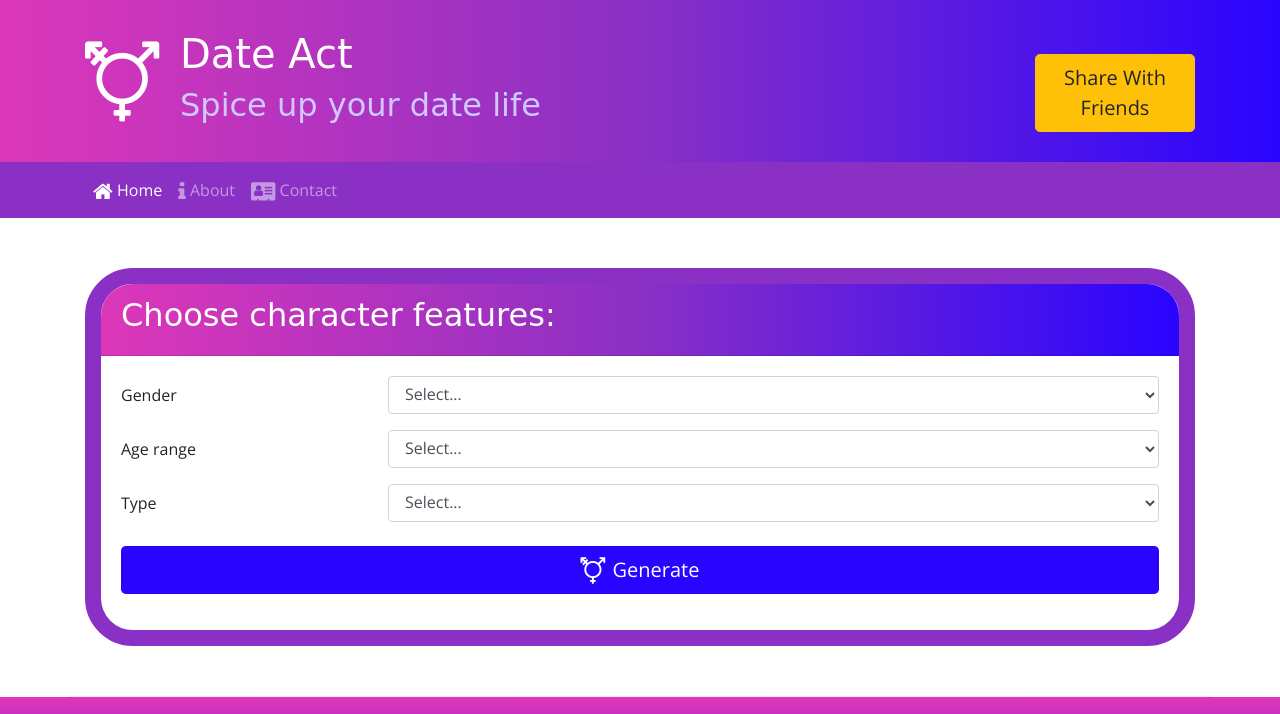
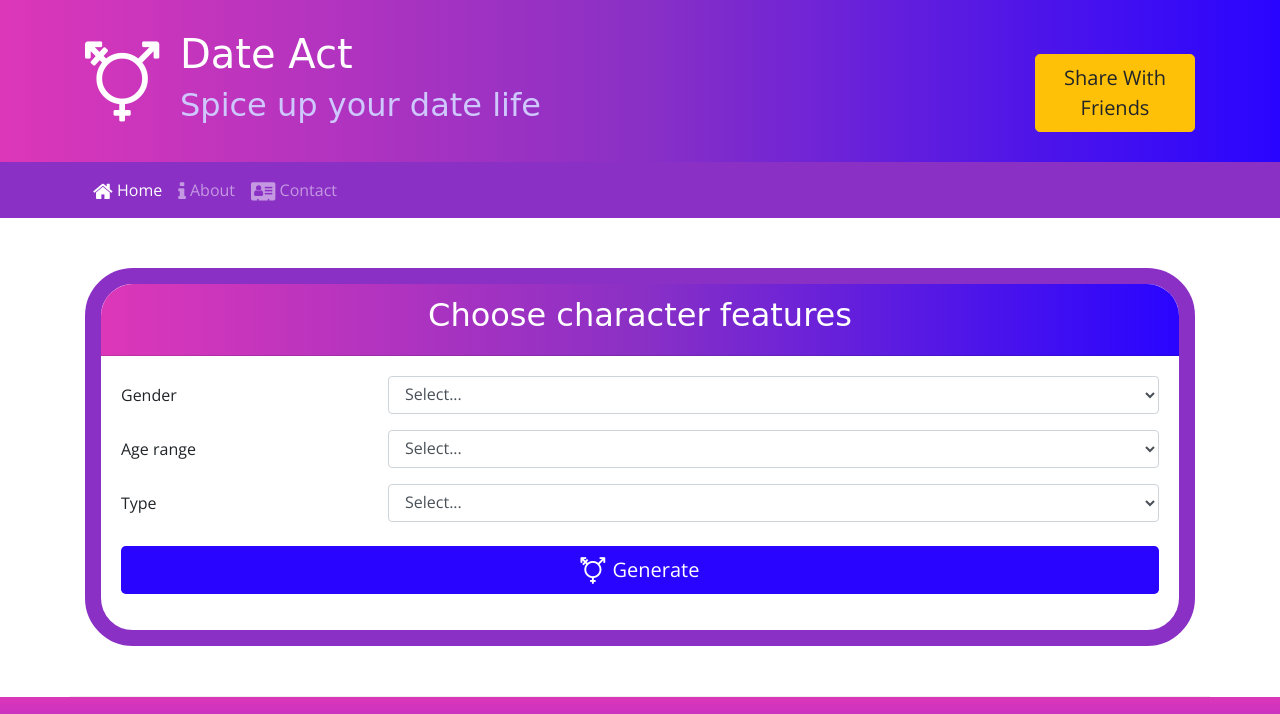
Before and after one commit to nursin/Portfolio-Project, a website: page index.html in a window 1280 px wide. Shown: the top 714 px of the page. Drawn offline with nearby package versions, Linux system fonts and the light colour scheme; files whose address does not match are found by name; a web font is replaced by a local one.

Commit message:
more of the same

```diff
--- a/index.html
+++ b/index.html
@@ -109,7 +109,7 @@
 <!-- choose character features container-->
       <div id="chooseCharacterForm" class="col-12">
         <div class="card custom-card">
-          <div class="card-header bg-gradient"><h2 class="text-white">Choose character features:</h2></div>
+          <div class="card-header bg-gradient"><h2 class="text-white text-center">Choose character features</h2></div>
           <div class="card-body">
             <form>
               <div class="form-group row">
```
Also changed, not shown: dist/index.html.
